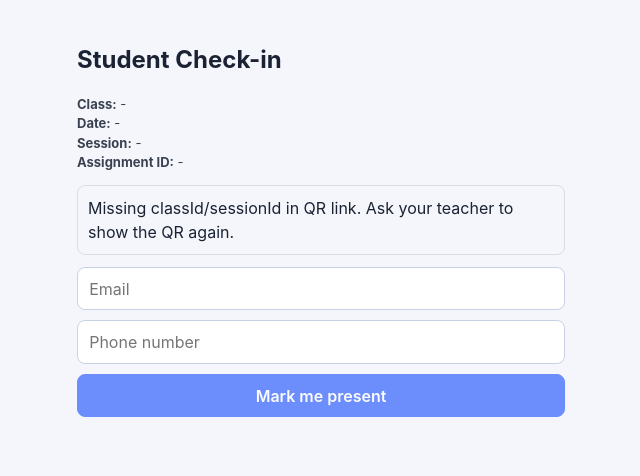
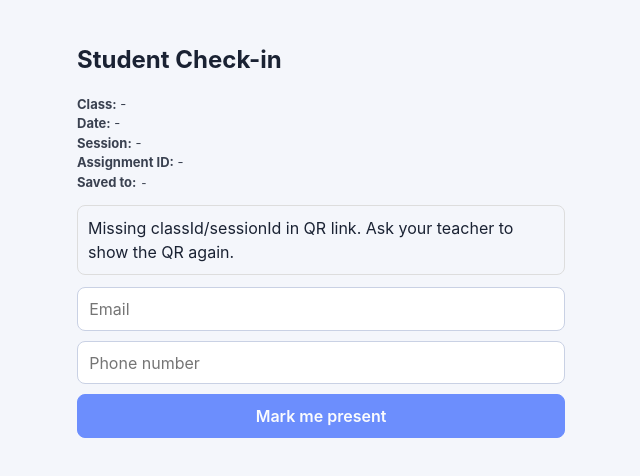
Before and after one commit to learngermanghana/attendance, a React (Vite) app: page /checkin in a window 1280 px wide. Shown: the top 476 px of the page, without its empty margins (319-959 px from the left). Built offline with nearby package versions, Linux system fonts and the light colour scheme; no server answers.

Commit message:
Force self check-in to use session index IDs

```diff
--- a/src/pages/CheckinPage.jsx
+++ b/src/pages/CheckinPage.jsx
@@ -7,7 +7,7 @@ export default function CheckinPage() {
   const { success, error } = useToast();
   const [sp] = useSearchParams();
   const classId = sp.get("classId") || sp.get("className") || "";
-  const sessionId = sp.get("sessionId") || sp.get("session") || sp.get("date") || "";
+  const sessionId = sp.get("sessionId") || sp.get("session") || "";
   const date = sp.get("date") || "";
   const sessionLabel = sp.get("sessionLabel") || sp.get("lesson") || "";
   const assignmentId = sp.get("assignmentId") || sp.get("assignment_id") || "";
@@ -32,6 +32,17 @@ export default function CheckinPage() {
   const [email, setEmail] = useState("");
   const [phoneNumber, setPhoneNumber] = useState("");
   const [busy, setBusy] = useState(false);
+
+  const normalizedPhonePreview = useMemo(() => {
+    const digits = String(phoneNumber || "").replace(/\D+/g, "");
+    if (!digits) return "";
+    return digits.length > 9 ? digits.slice(-9) : digits;
+  }, [phoneNumber]);
+
+  const assignmentStoragePath = useMemo(() => {
+    if (!classId || !sessionId) return "-";
+    return `attendance/${classId}/sessions/${sessionId}/checkins`;
+  }, [classId, sessionId]);
 
   const validationError = useMemo(() => {
     if (!email.trim()) return "Email is required.";
@@ -94,6 +105,9 @@ export default function CheckinPage() {
         <div>
           <b>Assignment ID:</b> {assignmentId || "-"}
         </div>
+        <div>
+          <b>Saved to:</b> <code>{assignmentStoragePath}</code>
+        </div>
       </div>
 
       {(!classId || !sessionId) && (
@@ -118,6 +132,12 @@ export default function CheckinPage() {
           type="tel"
         />
 
+        {normalizedPhonePreview && (
+          <div style={{ fontSize: 12, opacity: 0.85 }}>
+            Normalized student number: <b>{normalizedPhonePreview}</b>
+          </div>
+        )}
+
         {!canSubmit && classId && sessionId && <div style={{ color: "#a00000", fontSize: 12 }}>{validationError}</div>}
 
         <button disabled={!canSubmit || busy}>{busy ? "Submitting..." : "Mark me present"}</button>
```
Also changed, not shown: 1 other file (tests, documents, lock files or other folders).
